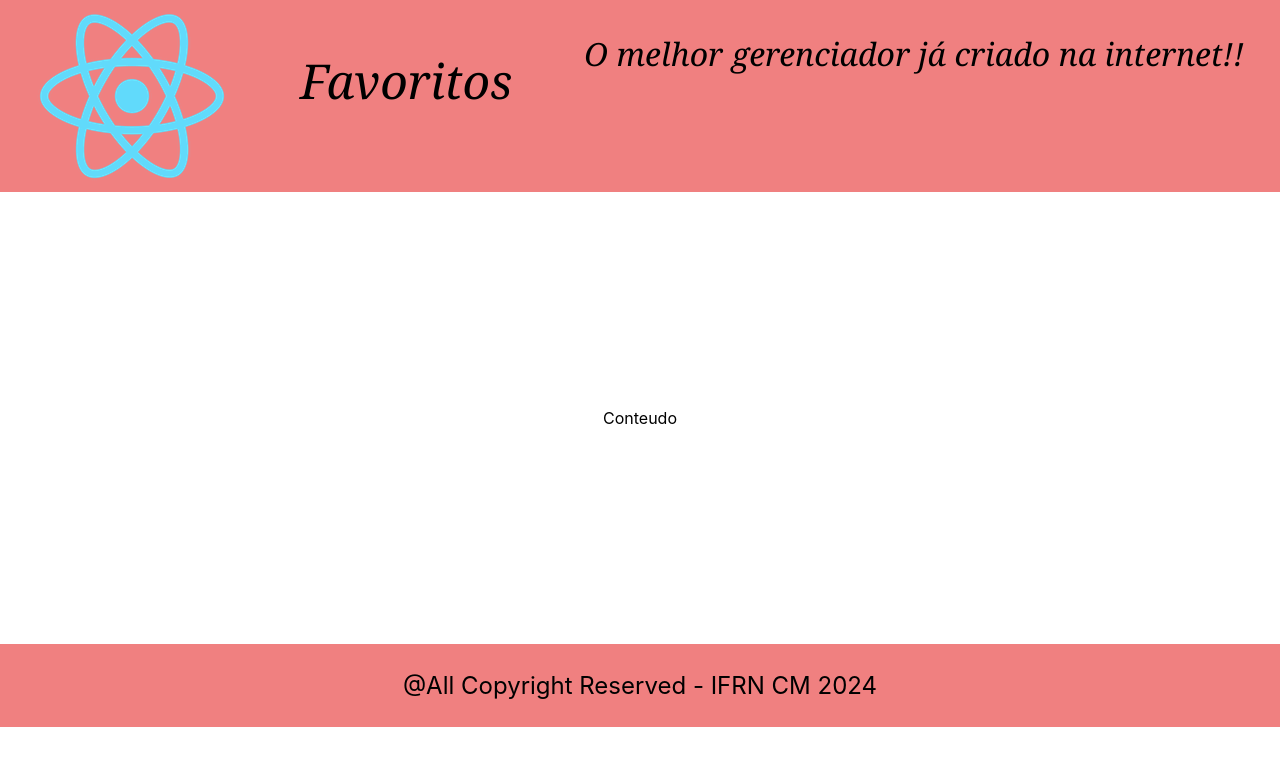
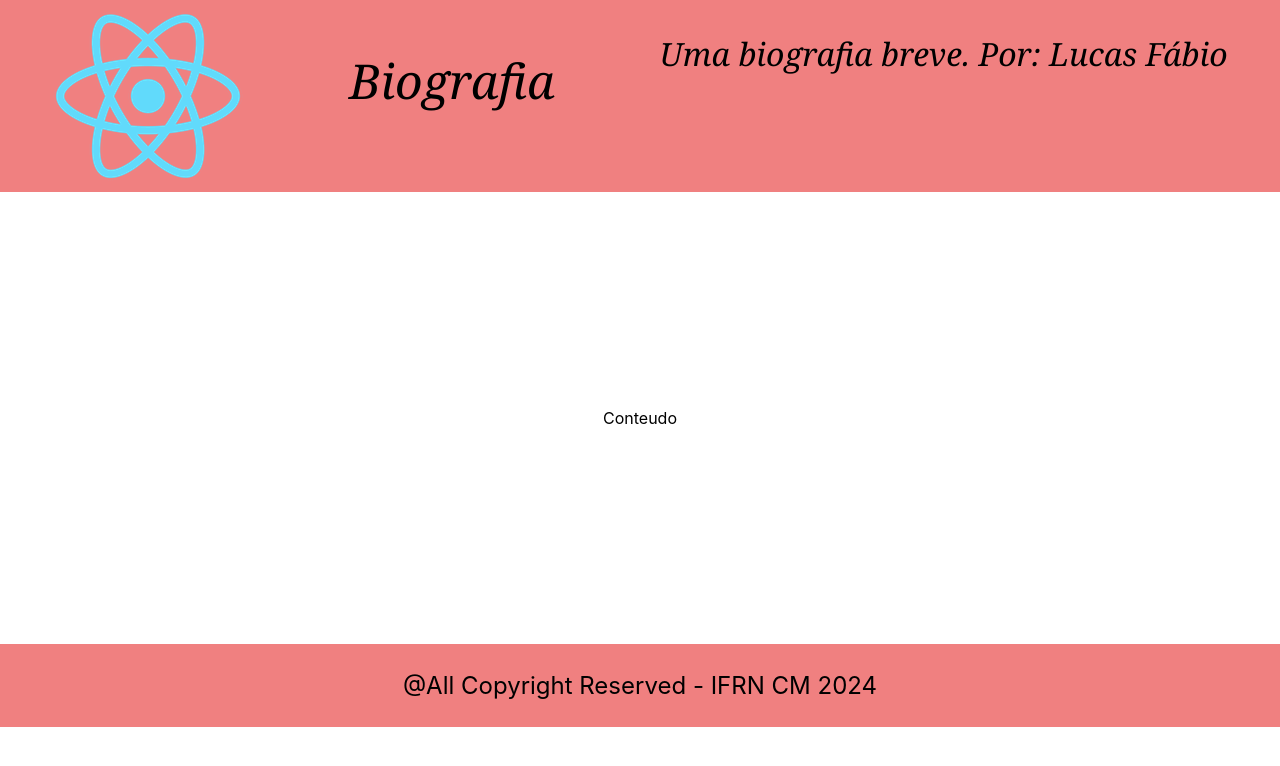
Before and after one commit to fabiomace/fava23, a React (Create React App) app: page / in a window 1280 px wide. Shown: the top 766 px of the page. Built offline with nearby package versions, Linux system fonts and the light colour scheme.

Commit message:
mudança de cores e textos.

```diff
--- a/src/App.js
+++ b/src/App.js
@@ -9,7 +9,7 @@ function App() {
   OlaMundo();
   return (
     <>
-   <Cabecalho logo="logo192.png" titulo='Favoritos' subtitulo="O melhor gerenciador já criado na internet!!"/>
+   <Cabecalho logo="logo192.png" titulo='Biografia' subtitulo="Uma biografia breve. Por: Lucas Fábio"/>
    <Conteudo/>
    <Rodape/>
    </>
```
